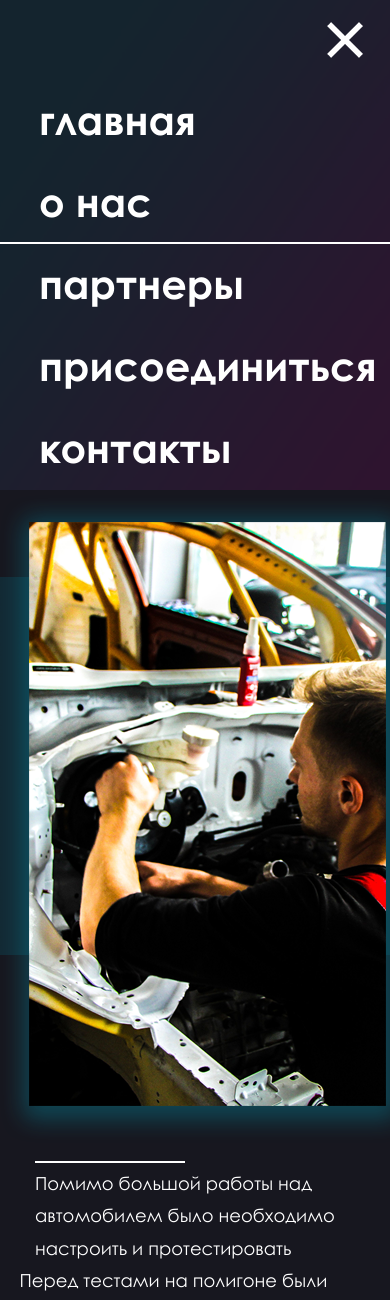
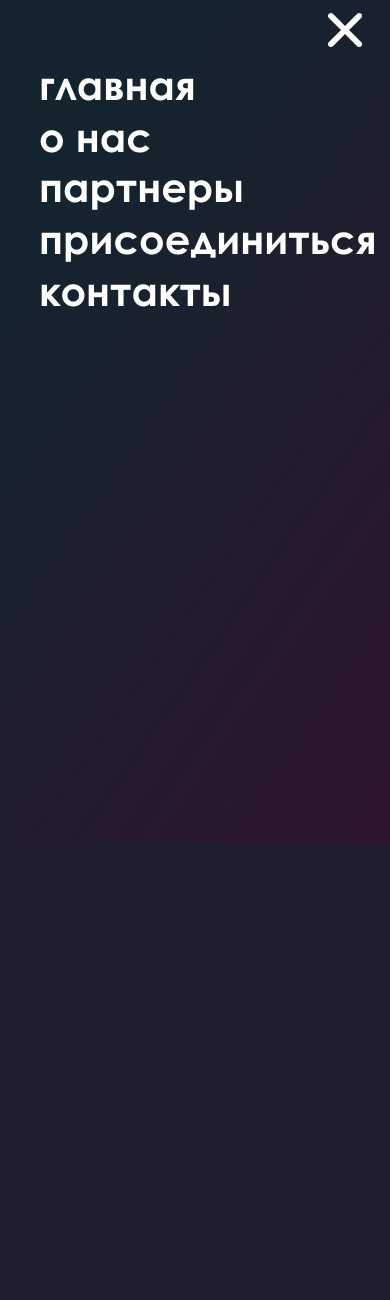
Before and after one commit to pavelsklyar/polytechone, a PHP site: page /about/tests/ in a window 390 px wide, after a click that opens the changed part. Shown: the top 1300 px of the page. After the commit the page ends 844 px from the top, so only its background shows below. Run offline with PHP 8.4, Linux system fonts and the light colour scheme.

Commit message:
mobile menu

```diff
--- a/public_html/css/main.css
+++ b/public_html/css/main.css
@@ -185,14 +185,14 @@ p {
     display: none;
 }
 
-nav li ul {
+.nav li ul {
     position: absolute;
     display: none;
     width: 100%;
 }
 
-nav [type="checkbox"],
-nav label.toggleSubmenu {
+.nav [type="checkbox"],
+.nav label.toggleSubmenu {
     display: none;
     width: 100%;
 }
@@ -211,7 +211,7 @@ nav label.toggleSubmenu {
     }
     .toogleMenu {
         display: flex;
-        max-height: 80px;
+        max-height: 60px;
         text-align: center;
     }
     .nav {
@@ -232,11 +232,12 @@ nav label.toggleSubmenu {
         margin-top: -80px;
         padding-top: 80px;
         z-index: -1;
-        overflow-y: scroll;
+        /*overflow-y: scroll;*/
         background: url(../images/hover-m-menu.png);
         background-size: cover;
         background-color: #17171f;
-        height: -webkit-fill-available;
+        /*height: -webkit-fill-available;*/
+        height: 100vh;
         visibility: visible;
         opacity: 1;
         width: 100%;
@@ -253,7 +254,7 @@ nav label.toggleSubmenu {
         display: flex;
         align-items: center;
         justify-content: center;
-        height: 80px;
+        height: 60px;
         min-width: 90px;
     }
     .toogleMenu a:first-child {
@@ -286,6 +287,7 @@ nav label.toggleSubmenu {
     }
     .toogleMenu:checked~ul li {
         width: 100%;
+        line-height: 50px;
     }
     .submenu a {
         font-size: 26px;
@@ -309,6 +311,9 @@ nav label.toggleSubmenu {
         height: 100%;
         cursor: pointer;
         display: block;
+    }
+    .menu__item-select {
+        border: none;
     }
 }
 
```
Also changed, not shown: public_html/images/burger.png, public_html/images/exit.png.
